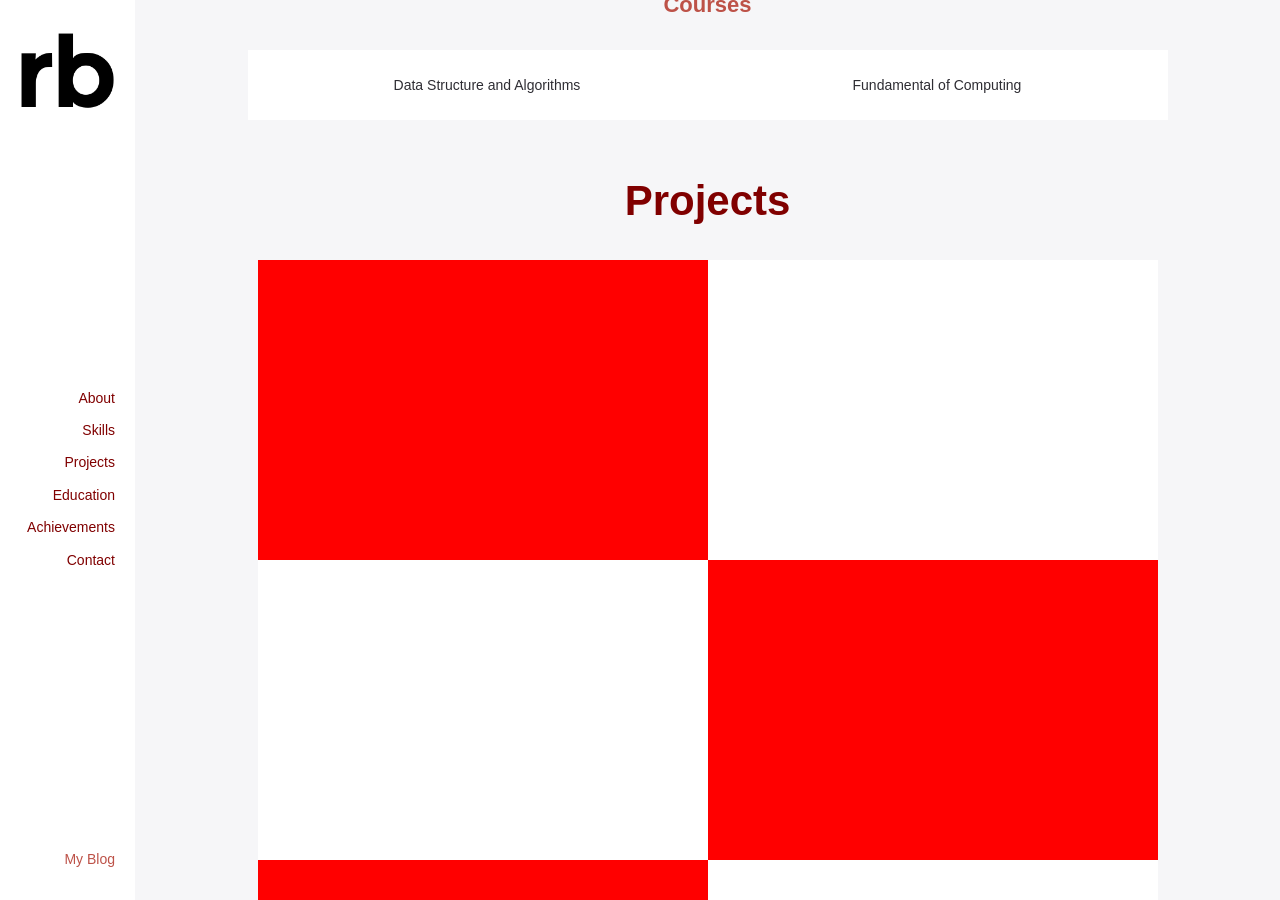
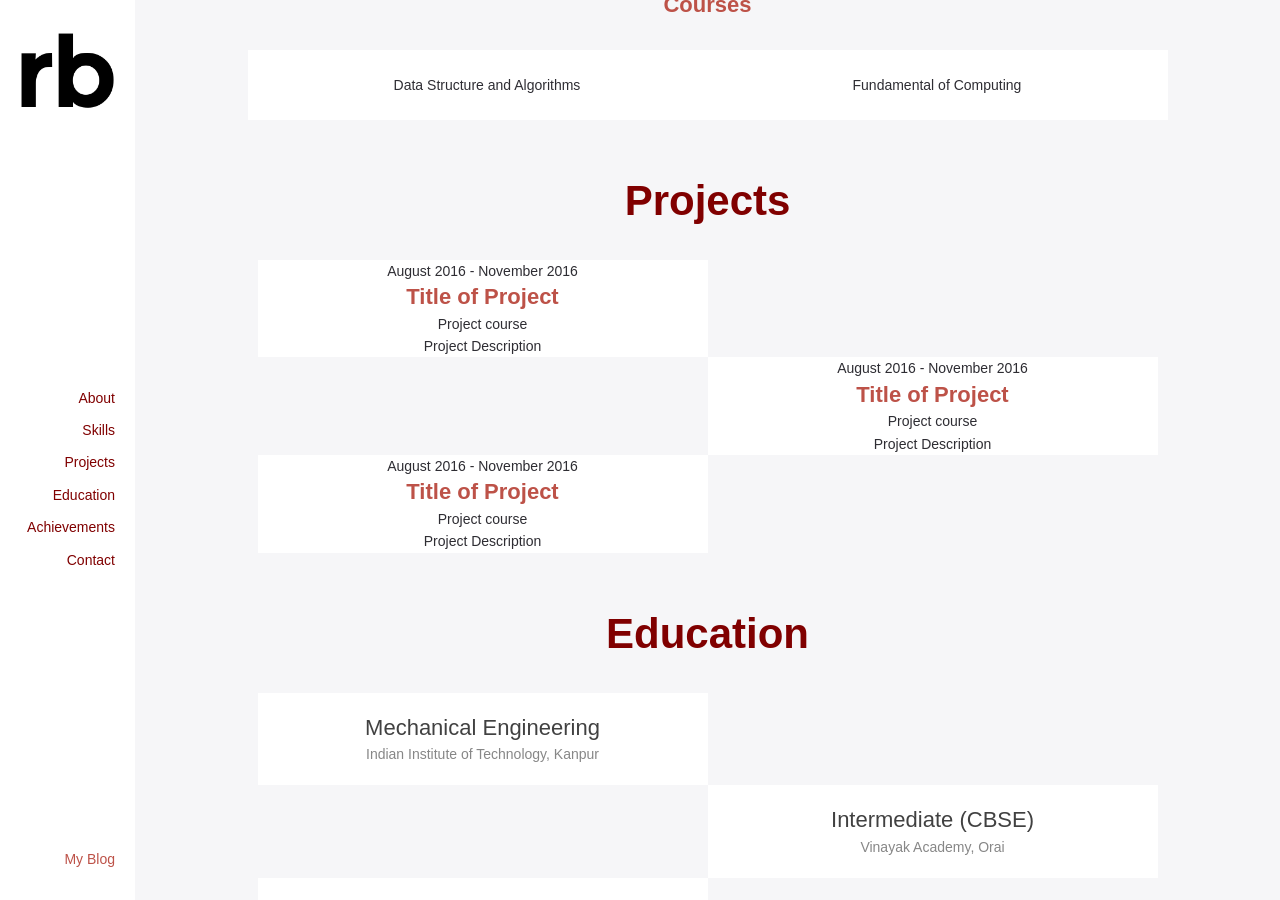
Before and after one commit to shivnshu/homepage, a Jekyll site: the page built from index.html, in a window 1280 px wide and 900 px high, scrolled down 2325 px. Built offline with Jekyll 4.4.1, drawn with Linux system fonts in a browser that asks for light colours; Markdown is read by kramdown in place of the engine named in the settings.

Commit message:
added projects examples

```diff
--- a/_includes/section-projects.html
+++ b/_includes/section-projects.html
@@ -1 +1 @@
-<section class="projects-section"><h2>Projects</h2><div class="projects"><div class="project-first"></div><div class="project-second"></div><div class="project-third"></div><div class="project-fourth"></div></div></section>
+<section class="projects-section"><h2>Projects</h2><div class="projects"><div class="project-first"><p>August 2016 - November 2016</p><h4>Title of Project</h4><p>Project course</p><p>Project Description</p></div><div class="project-second"><p>August 2016 - November 2016</p><h4>Title of Project</h4><p>Project course</p><p>Project Description</p></div><div class="project-third"><p>August 2016 - November 2016</p><h4>Title of Project</h4><p>Project course</p><p>Project Description</p></div></div></section>
--- a/assets/css/main.css
+++ b/assets/css/main.css
@@ -814,23 +814,34 @@ section.projects-section h2 {
   color: maroon; }
 
 section.projects-section div.projects {
-  background-color: white;
   width: 900px;
   margin-left: auto;
   margin-right: auto; }
   section.projects-section div.projects div.project-first {
-    background-color: red;
+    background-color: white;
     width: 50%;
-    height: 300px; }
+    text-align: center; }
+    section.projects-section div.projects div.project-first h4 {
+      margin: 0; }
+    section.projects-section div.projects div.project-first p {
+      margin: 0; }
   section.projects-section div.projects div.project-second {
-    background-color: red;
+    background-color: white;
     width: 50%;
-    height: 300px;
-    margin-left: 50%; }
+    margin-left: 50%;
+    text-align: center; }
+    section.projects-section div.projects div.project-second h4 {
+      margin: 0; }
+    section.projects-section div.projects div.project-second p {
+      margin: 0; }
   section.projects-section div.projects div.project-third {
-    background-color: red;
+    background-color: white;
     width: 50%;
-    height: 300px; }
+    text-align: center; }
+    section.projects-section div.projects div.project-third h4 {
+      margin: 0; }
+    section.projects-section div.projects div.project-third p {
+      margin: 0; }
 
 section.education-section h2 {
   text-align: center;
```
Also changed, not shown: _jadefiles/section-projects.jade (+14 -1 lines), assets/css/3-sections/home-projects.sass (+18 -8 lines), 3 other files.
